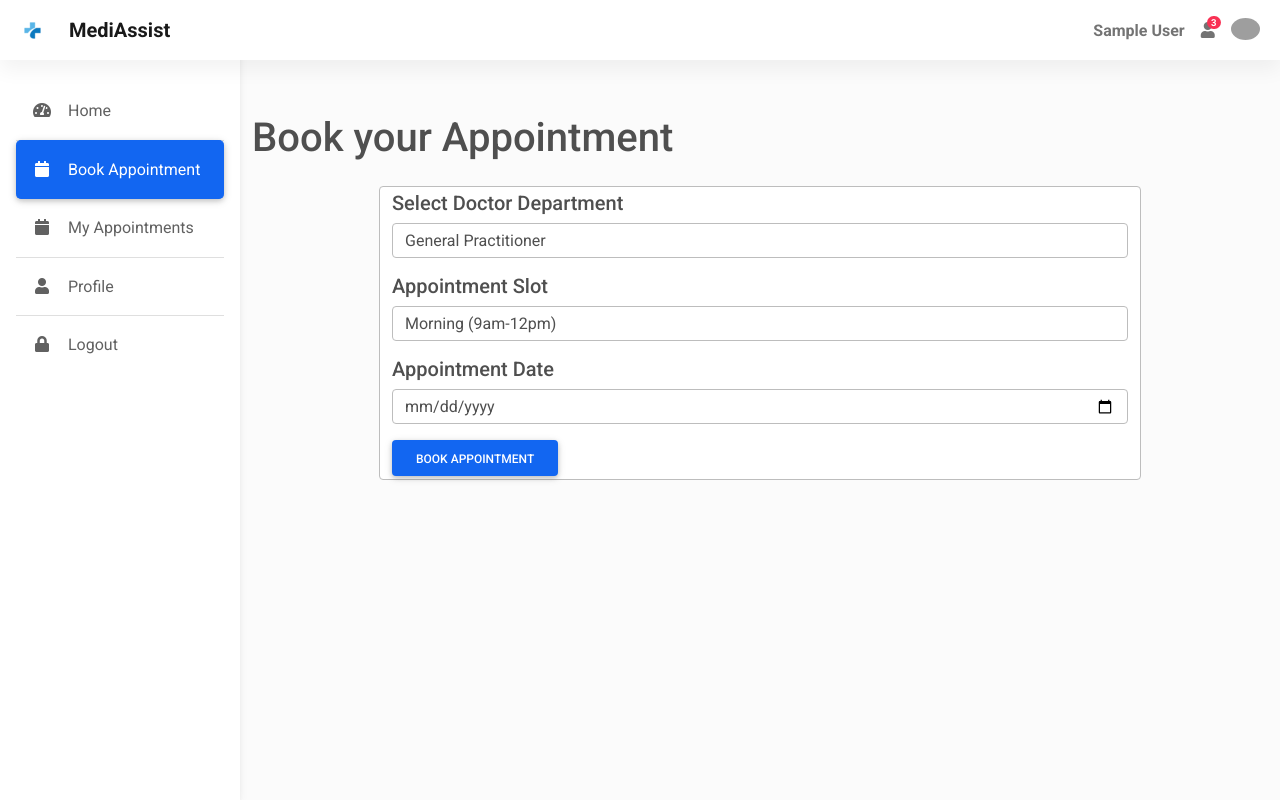
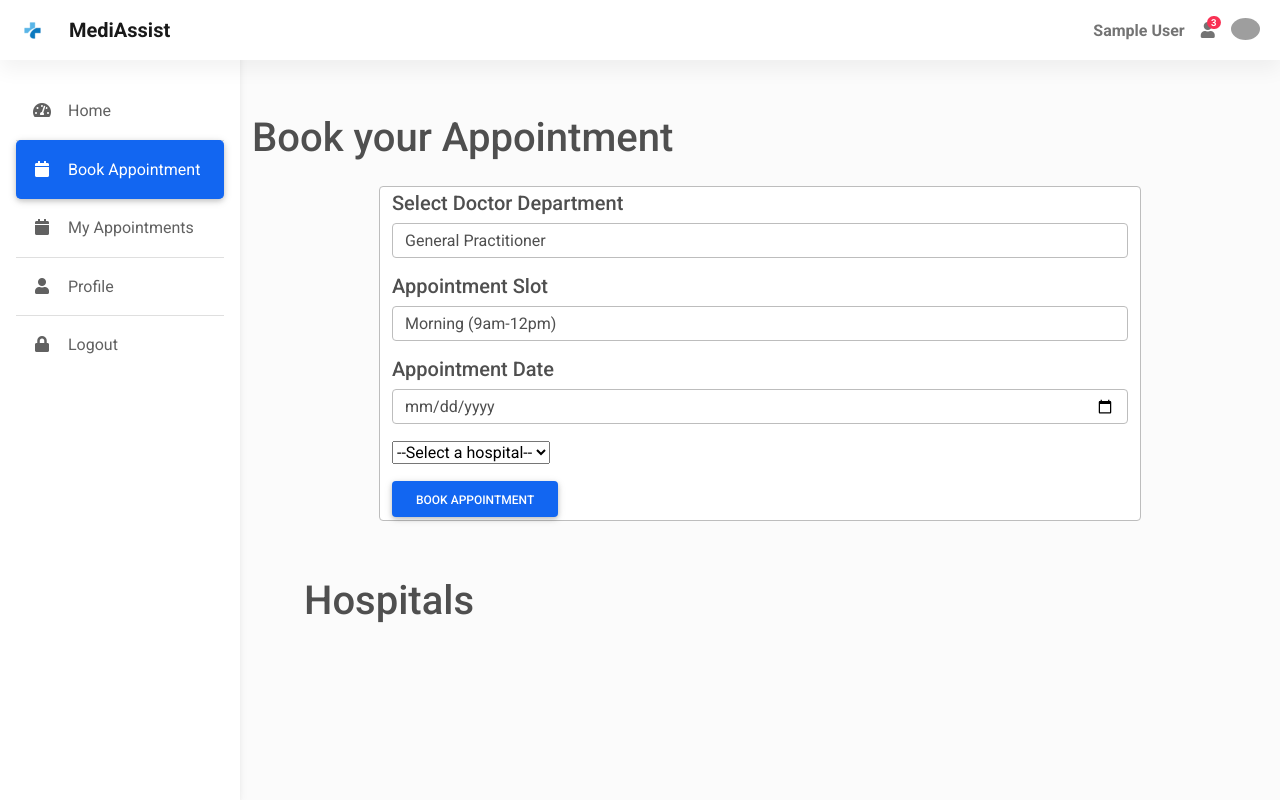
Before and after one commit to CSEAJCE-2024/hackatly, a Flask app: page /appointment in a window 1280 px wide. Run offline with Flask 3, Linux system fonts and the light colour scheme; the visitor is signed in with stand-in values (Sample User, id 1); data that the repository does not hold is empty; some libraries are stand-ins or nearby versions; grey boxes are pictures that could not be loaded.

Commit message:
adding hospitals to appointments

```diff
--- a/app.py
+++ b/app.py
@@ -88,6 +88,7 @@ class Appointment(db.Model):
     slot = db.Column(db.String(50), nullable=False)
     date = db.Column(db.Date, nullable=False)
     status = db.Column(db.Boolean, default=False, nullable=False)
+    hospital_id = db.Column(db.Integer, db.ForeignKey('hospital.id'), nullable=False)
 
 class Drivers(db.Model):
     id = db.Column(db.Integer, primary_key = True)
@@ -140,7 +141,7 @@ class EditForm(FlaskForm):
 
 
 class AppointmentForm(FlaskForm):
-    slot = SelectField("Appointment Slot", choices=[("morning", "Morning (9am-12pm)"), ("afternoon", "Afternoon (1pm-4pm)"), ("evening", "Evening (5pm-8pm)")], validators=[InputRequired()])
+    slot = SelectField("Appointment Slot", choices=[("morning", "Morning (9am-12pm)"), ("afternoon", "Afternoon (1pm-4pm) Peak time"), ("evening", "Evening (5pm-8pm)")], validators=[InputRequired()])
     docDept = SelectField("Select Doctor Department", choices=[("practitioner","General Practitioner"),("cardiologist", "Cardiologist"), ("pediatrician", "Pediatrician"), ("dermatologist","Dermatologist"), ("dentist", "Dentist")])
     date = DateField("Appointment Date",validators=[InputRequired()])
     submit = SubmitField("Book Appointment",validators=[InputRequired()])
@@ -268,7 +269,8 @@ def myappointments(id=None):
     appointment = None
     if id is not None:
         appointment = db.session.query(Appointment, User).join(User).filter(Appointment.id == id).all()
-    return render_template("myappointments.html", appointments=appointments, appointment=appointment, id=id)
+    hospital = db.session.query(Appointment, Hospital).join(Hospital).all()
+    return render_template("myappointments.html", appointments=appointments, appointment=appointment, id=id, hospitals=hospital)
 
 # PROFILE
 @app.route("/profile", methods=['GET', 'POST'])
@@ -340,13 +342,15 @@ def viewpatient(id):
 def appointment():
     form = AppointmentForm()
     if form.validate_on_submit():
+        hospital_id = request.form['hospital_id']
         slot = form.slot.data
         date = form.date.data
-        appointment = Appointment(user_id = current_user.id, slot=slot, date=date, status=False)
+        appointment = Appointment(user_id = current_user.id, slot=slot, date=date, status=False, hospital_id=hospital_id)
         db.session.add(appointment)
         db.session.commit()
         return redirect(url_for("myappointments"))
-    return render_template("appointment.html", form=form)
+    hospitals = Hospital.query.all()
+    return render_template("appointment.html", form=form, hospitals=hospitals)
 
 
 
--- a/templates/appointment.html
+++ b/templates/appointment.html
@@ -17,16 +17,52 @@ Appointment
                 </div>
                 <h5>{{ form.slot.label }}</h5>
                 <div class="col-xs-4 mb-3">
-                    {{ form.slot(class = "form-control") }}
+                    {{ form.slot(class = "form-control")}}
                 </div>
                 <h5>{{ form.date.label }}</h5>
                 <div class="col-xs-4 mb-3">
                 {{ form.date(class="form-control")}}
                 </div>
+                <div class="col-xs-4 mb-3">
+                    <select name="hospital_id" id="hospital_id" required>
+                        <option value="">--Select a hospital--</option>
+                        {% for hospital in hospitals %}
+                        <option value="{{ hospital.id }}">{{ hospital.name }}</option>
+                        {% endfor %}
+                    </select>
+                </div>
                 {{ form.submit(class="btn btn-primary")}}
             </form>
+
         </div>
 
+    </div>
+    <div class="p-1 m-5 pt-md-2">
+        <h1>Hospitals</h1>
+        <div class="d-flex justify-content-center" style="flex-wrap: wrap;">
+            {% for hospital in hospitals %}
+            <div class="card m-2" style="max-width: 400px;">
+                <img src="https://mdbcdn.b-cdn.net/img/new/standard/nature/184.webp" class="card-img-top" alt="Fissure in Sandstone"/>
+                <div class="card-body">
+                <h5 class="card-title">{{hospital.name}}</h5>
+                <div>
+                    Rating:
+                    <i class="fa fa-star text-warning"></i>
+                    <i class="fa fa-star text-warning"></i>
+                    <i class="fa fa-star text-warning"></i>
+                    <i class="fa fa-star text-warning"></i>
+                    <i class="fa fa-star"></i>
+                </div>
+                <p class="card-text">
+                    Lorem ipsum dolor sit amet consectetur adipisicing elit.
+                    Molestiae doloribus aliquid assumenda tempore quis? Animi tempore,
+                    quos similique, hic, autem a voluptatum cum perferendis dolores esse
+                    quaerat excepturi delectus. Quisquam aspernatur asperiores exercitationem?
+                </p>
+                </div>
+          </div>
+          {% endfor %}
+        </div>
     </div>
 </div>
 
--- a/templates/myappointments.html
+++ b/templates/myappointments.html
@@ -63,16 +63,18 @@ User - Appointments
                 <th scope="col">Appointment No.</th>
                 <th scope="col">Appointment Date</th>
                 <th scope="col">Appointment Slot</th>
+                <th scope="col">Hospital Name</th>
                 <th scope="col">Actions</th>
                 <!-- <th scope="col">Avg. Price</th> -->
               </tr>
             </thead>
             <tbody>
-              {% for appointment in appointments %}
+              {% for appointment,hospital in hospitals %}
                 <tr>
                   <td>{{ loop.index }}</td>
                   <td>{{ appointment.date.strftime('%d-%m-%Y') }}</td>
                   <td>{{ appointment.slot.capitalize() }}</td>
+                  <td>{{ hospital.name }}</td>
                   <td>
                     <a href="/delete_appointment/{{ appointment.id }}"><i class="fas fa-trash fa-fw me-3"></i></a>
                   </td>
```
